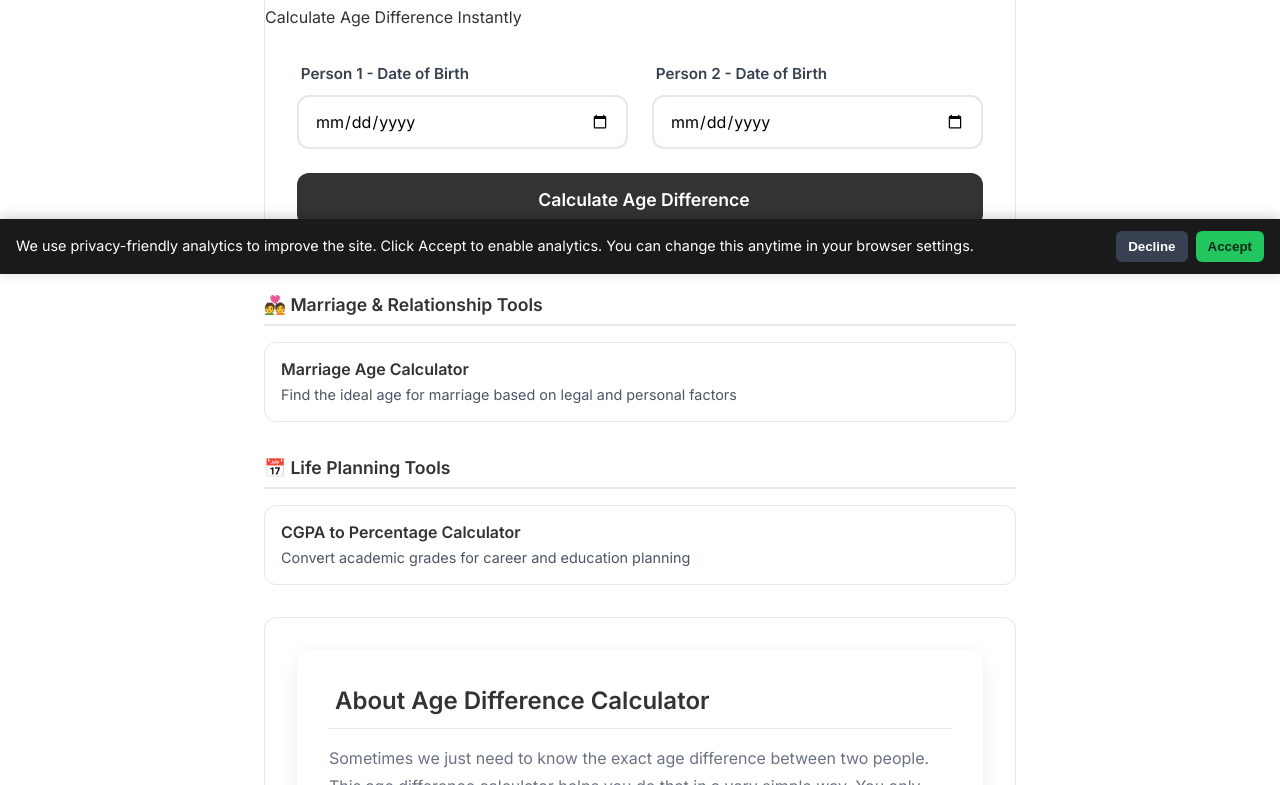
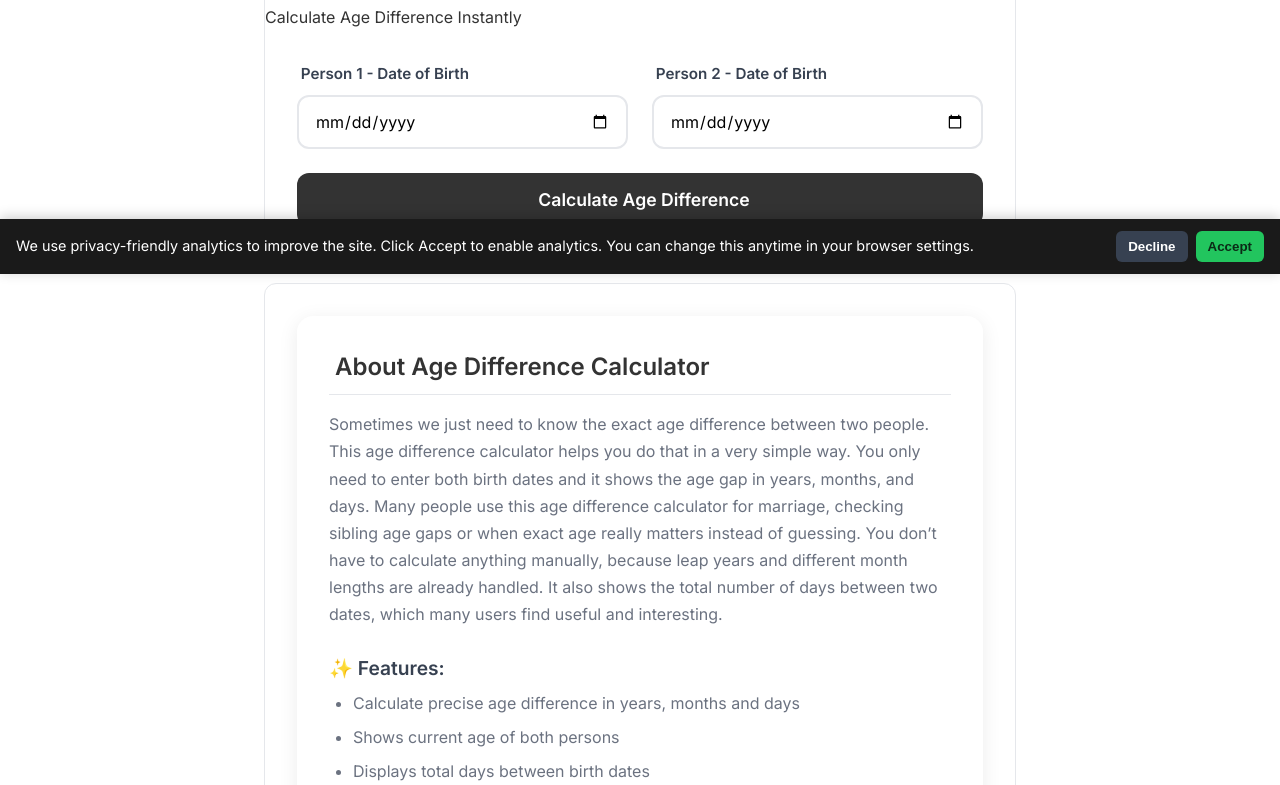
Before and after one commit to jaytools/jaytools.github.io, a website: page personal/age-difference-inline.html in a window 1280 px wide. Shown: the part 526-1311 px from the top of the page. Drawn offline with Linux system fonts and the light colour scheme.

Commit message:
Update age-difference-inline.html

```diff
--- a/personal/age-difference-inline.html
+++ b/personal/age-difference-inline.html
@@ -1624,34 +1624,6 @@
                 </div>
             </div>
 
-                <!-- Related Tools (placed right under the main tool) -->
-                <div class="related-tools-section">
-                    <!-- Marriage & Relationship Tools -->
-                    <div class="related-tools-category">
-                        <h4>💑 Marriage & Relationship Tools</h4>
-                        <div class="related-tools-grid">
-                            <a href="marriage-age-inline.html" class="related-tool-card">
-                                <div class="related-tool-title">Marriage Age Calculator</div>
-                                <p class="related-tool-description">Find the ideal age for marriage based on legal and personal factors</p>
-                            </a>
-
-                        </div>
-                    </div>
-
-
-                    <!-- Life Planning Tools -->
-                    <div class="related-tools-category">
-                        <h4>📅 Life Planning Tools</h4>
-                        <div class="related-tools-grid">
-
-                            <a href="../calculator/cgpa-percentage-inline.html" class="related-tool-card">
-                                <div class="related-tool-title">CGPA to Percentage Calculator</div>
-                                <p class="related-tool-description">Convert academic grades for career and education planning</p>
-                            </a>
-                        </div>
-                    </div>
-                </div>
-
                 <!-- Information Card -->
             <div class="card">
                 <div class="card-body">
```
